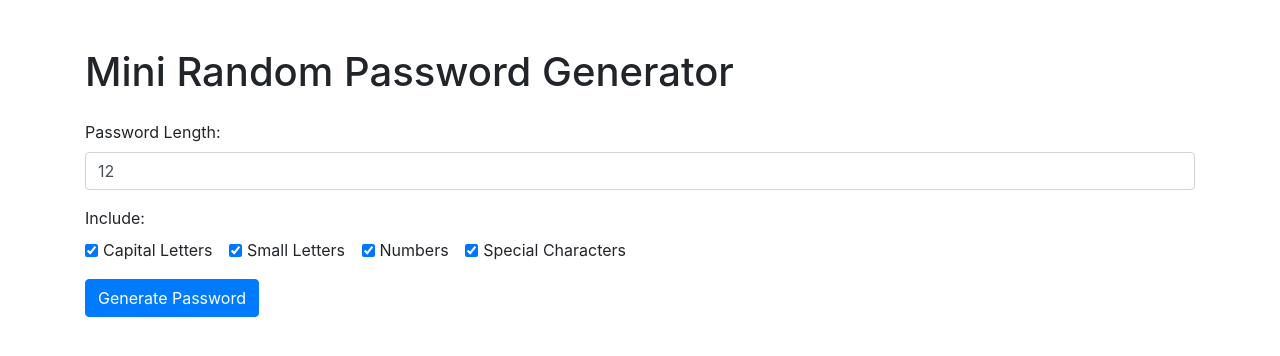
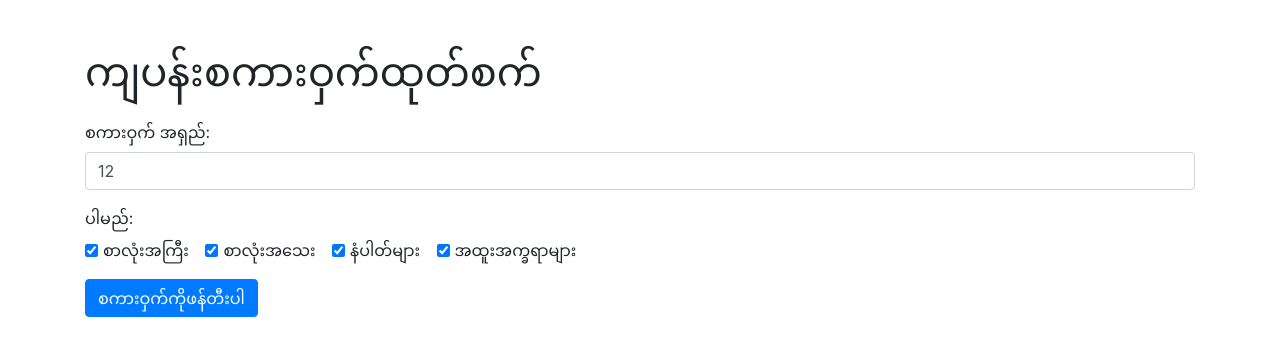
Before and after one commit to minmyatoo/mini-password-generator, a website: page index.html in a window 1280 px wide. Drawn offline with nearby package versions, Linux system fonts and the light colour scheme.

Commit message:
chore:  update burmese

```diff
--- a/index.html
+++ b/index.html
@@ -9,32 +9,32 @@
 </head>
 <body>
   <div class="container mt-5">
-    <h1 class="mb-4">Mini Random Password Generator</h1>
+    <h1 class="mb-4">ကျပန်းစကားဝှက်ထုတ်စက်</h1>
     <form id="password-form">
       <div class="form-group">
-        <label for="password-length">Password Length:</label>
+        <label for="password-length">စကားဝှက် အရှည်:</label>
         <input type="number" class="form-control" id="password-length" value="12">
       </div>
       <div class="form-group">
-        <label>Include:</label><br>
+        <label>ပါမည်:</label><br>
         <div class="form-check form-check-inline">
           <input class="form-check-input" type="checkbox" id="include-capital" checked>
-          <label class="form-check-label" for="include-capital">Capital Letters</label>
+          <label class="form-check-label" for="include-capital">စာလုံးအကြီး</label>
         </div>
         <div class="form-check form-check-inline">
           <input class="form-check-input" type="checkbox" id="include-small" checked>
-          <label class="form-check-label" for="include-small">Small Letters</label>
+          <label class="form-check-label" for="include-small">စာလုံးအသေး</label>
         </div>
         <div class="form-check form-check-inline">
           <input class="form-check-input" type="checkbox" id="include-numbers" checked>
-          <label class="form-check-label" for="include-numbers">Numbers</label>
+          <label class="form-check-label" for="include-numbers">နံပါတ်များ</label>
         </div>
         <div class="form-check form-check-inline">
           <input class="form-check-input" type="checkbox" id="include-special" checked>
-          <label class="form-check-label" for="include-special">Special Characters</label>
+          <label class="form-check-label" for="include-special">အထူးအက္ခရာများ</label>
         </div>
       </div>
-      <button type="submit" class="btn btn-primary">Generate Password</button>
+      <button type="submit" class="btn btn-primary">စကားဝှက်ကိုဖန်တီးပါ</button>
     </form>
     <div class="mt-3" id="password-result"></div>
   </div>
@@ -118,7 +118,7 @@
         const password = generateRandomPassword(options);
 
         // Display the generated password
-        passwordResult.innerHTML = `<p class="mt-3"><strong>Generated Password:</strong> ${password}</p>`;
+        passwordResult.innerHTML = `<p class="mt-3"><strong>ထုတ်ပေးလိုက်တဲ့ စကားဝှက်:</strong> ${password}</p>`;
       });
     });
   </script>
```
